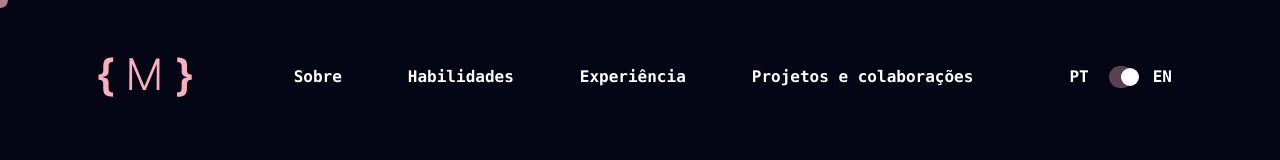
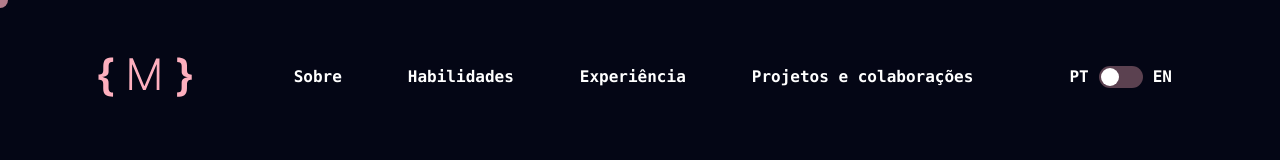
Before and after one commit to milenafbn/Portifolio, a React (Vite) app: page / in a window 1280 px wide. Shown: the top 160 px of the page. Built offline with nearby package versions, Linux system fonts and the light colour scheme.

Commit message:
fix: correct selector for language toggle span in Header.css

```diff
--- a/src/styles/Header.css
+++ b/src/styles/Header.css
@@ -65,7 +65,7 @@
   color: white;
 }
 
-.language-toggle span {
+.language-toggle > span {
   margin: 0 10px;
 }
 
```
